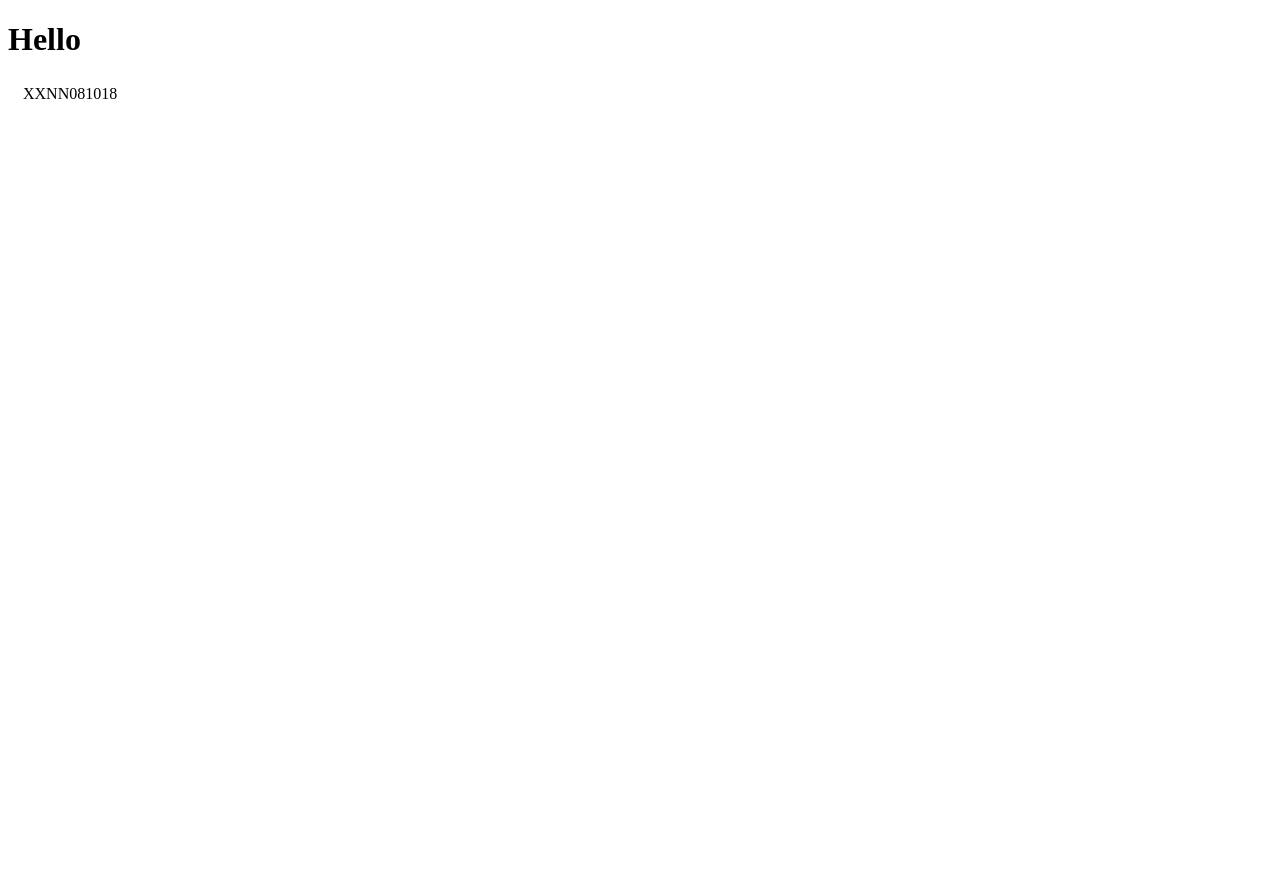
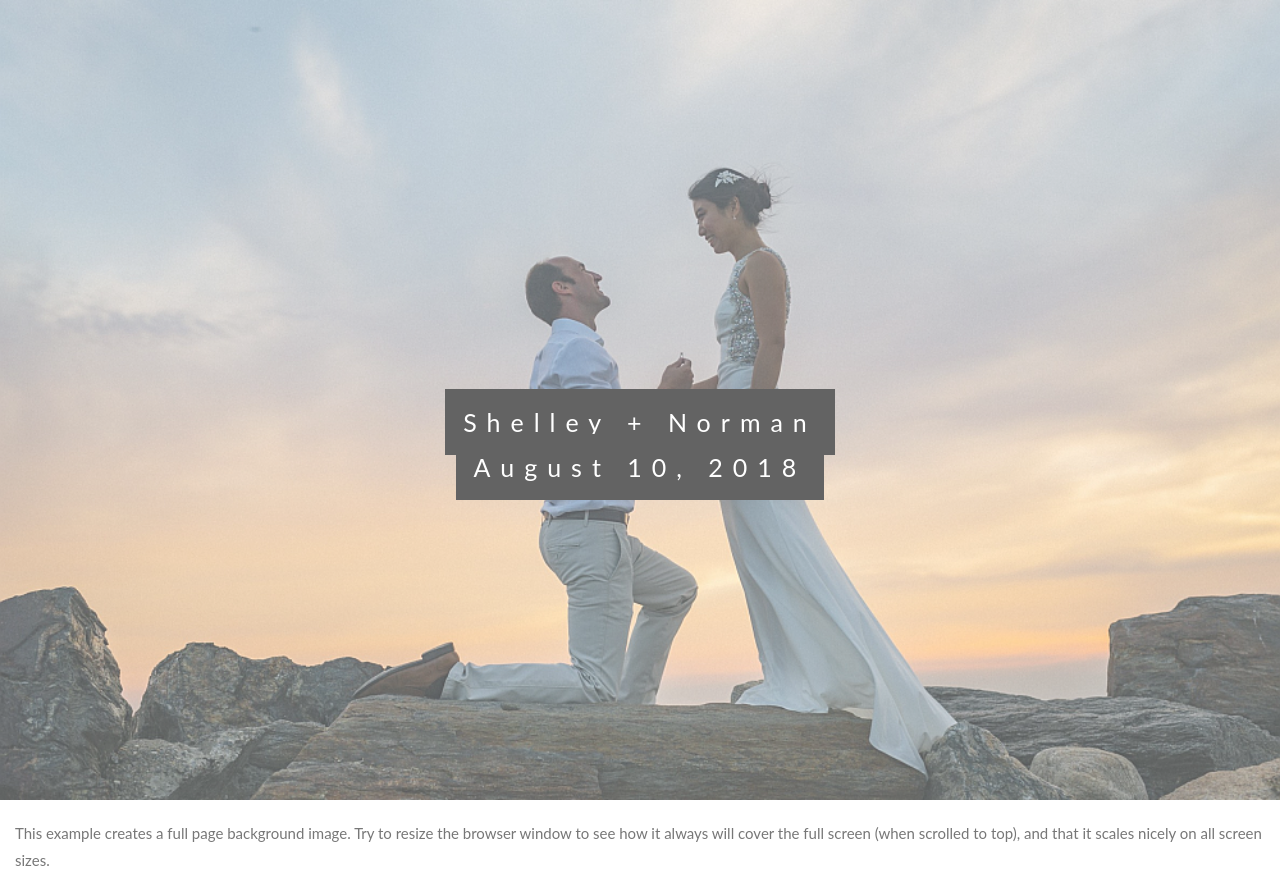
Before and after one commit to citynorman/xxnn081018, a plain HTML site: page index.html in a window 1280 px wide. Before the commit the page ends 800 px from the top, so only its background shows below. Drawn offline with Linux system fonts and the light colour scheme.

Commit message:
Update index.html

```diff
--- a/index.html
+++ b/index.html
@@ -2,16 +2,62 @@
 <!DOCTYPE html>
 <html>
 <head>
+<style>
+body, html {
+  height: 100%;
+  margin: 0;
+  font: 400 15px/1.8 "Lato", sans-serif;
+  color: #777;
+}
+
+.bgimg-1, .bgimg-2, .bgimg-3 {
+  position: relative;
+  opacity: 0.65;
+  background-position: center;
+  background-repeat: no-repeat;
+  background-size: cover;
+
+}
+.bgimg-1 {
+  background-image: url("propose.png");
+  height: 100%;
+}
+
+.caption {
+  position: absolute;
+  left: 0;
+  top: 50%;
+  width: 100%;
+  text-align: center;
+  color: #000;
+}
+
+.caption span.border {
+  background-color: #111;
+  color: #fff;
+  padding: 18px;
+  font-size: 25px;
+  letter-spacing: 10px;
+}
+
+h3 {
+  letter-spacing: 5px;
+  text-transform: uppercase;
+  font: 20px "Lato", sans-serif;
+  color: #111;
+}
+</style>
 </head>
 <body>
 
 <div class="bgimg-1">
   <div class="caption">
-    <h1>Hello</h1>
+    <span class="border">Shelley + Norman</span><br>
+    <span class="border">August 10, 2018</span>
   </div>
 </div>
 
-<p style="padding:5px 15px">XXNN081018</p>
+<p style="padding:5px 15px">This example creates a full page background image. Try to resize the browser window to see how it always will cover the full screen (when scrolled to top), and that it scales nicely on all screen sizes.</p>
 
 </body>
 </html>
```
